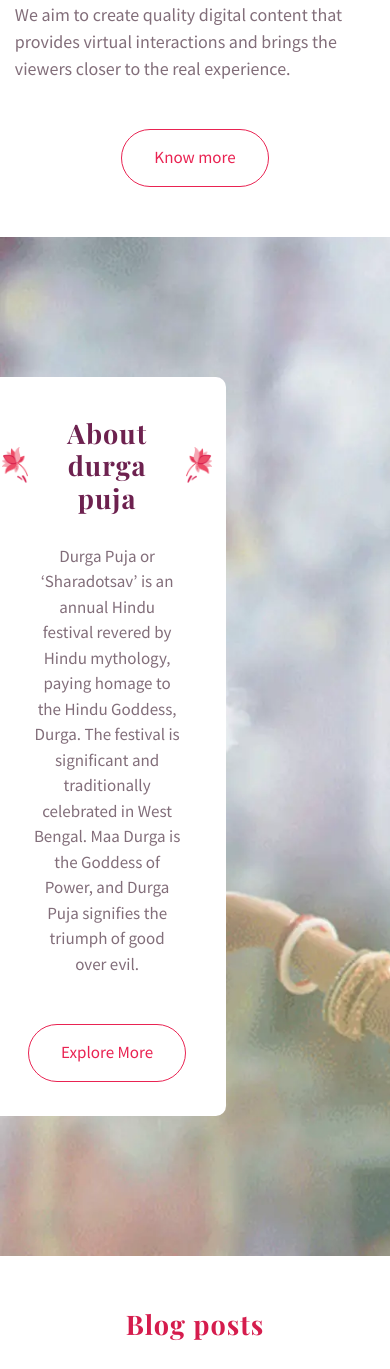
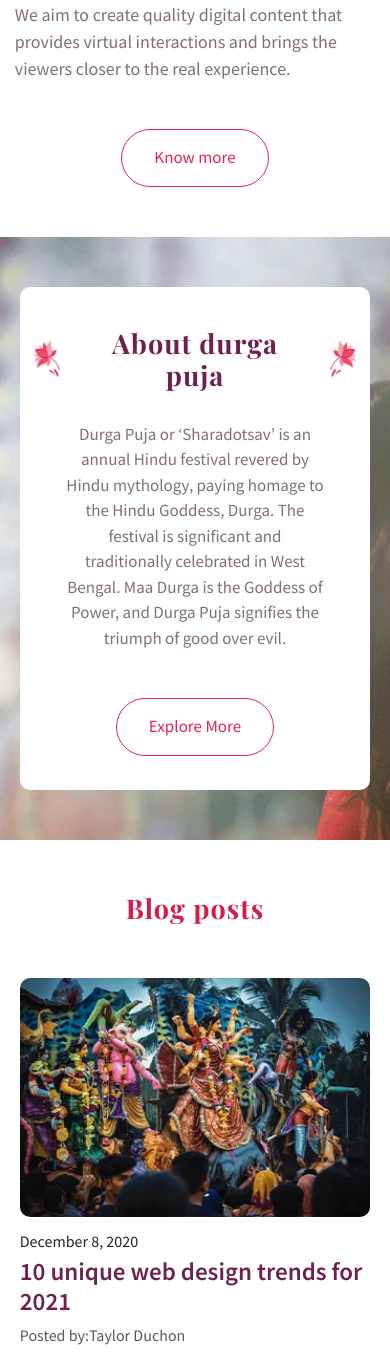
Before and after one commit to roysrijan/maadurgavr, a Next.js app: page / in a window 390 px wide. Shown: the part 2425-3794 px from the top of the page. Built offline with nearby package versions, Linux system fonts and the light colour scheme; no server answers; a web font is replaced by a local one.

Commit message:
Some UI fixed

```diff
--- a/styles/Home.module.css
+++ b/styles/Home.module.css
@@ -445,7 +445,7 @@ color: #fff !important;
   width: 100%;
 }
 .blogBoxImageWrap {
-  height: 228px;
+  /* height: 228px; */
   overflow: hidden;
   border-radius: 10px;
 
@@ -454,7 +454,7 @@ color: #fff !important;
   max-width: 1440px;
 }
 .blogBoxImageWrap img{
-  height: 100%;
+  /* height: 100%; */
 }
 .blogMainWrapper h2 {
   text-align: center;
@@ -842,7 +842,7 @@ box-shadow: unset;
     top: -37px;
   }
   .pujaListContainer {
-    margin: 0 0;
+    margin: 0 0 !important;
   }
   .aboutContainer {
     padding: 70px 0;
@@ -887,7 +887,7 @@ box-shadow: unset;
 }
 @media (max-width: 992px) {
   .pujaListContainer {
-    margin: 0 60px;
+    margin: 0 60px !important;
   }
   .pujaListBox {
     padding: 0 0;
@@ -1088,7 +1088,7 @@ box-shadow: unset;
     /* height: 600px; */
   }
   .pujaListContainer {
-    margin: 0 0px;
+    margin: 0 0px !important;
   }
   .aboutContainer {
     padding: 49px 2px 17px;
@@ -1195,6 +1195,7 @@ width: 200px;
 }
 .pujaListBox h3{
   font-size: 19px;
+  margin-bottom: 0;
 }
 .newsletterBoxMain .newsletterWrap{
   width: auto;
@@ -1205,4 +1206,7 @@ width: 200px;
 .newsletterWrap {
   width: auto;
 }
+.aboutDurgaWrapIn{
+padding: 0;
 }
+}
```
